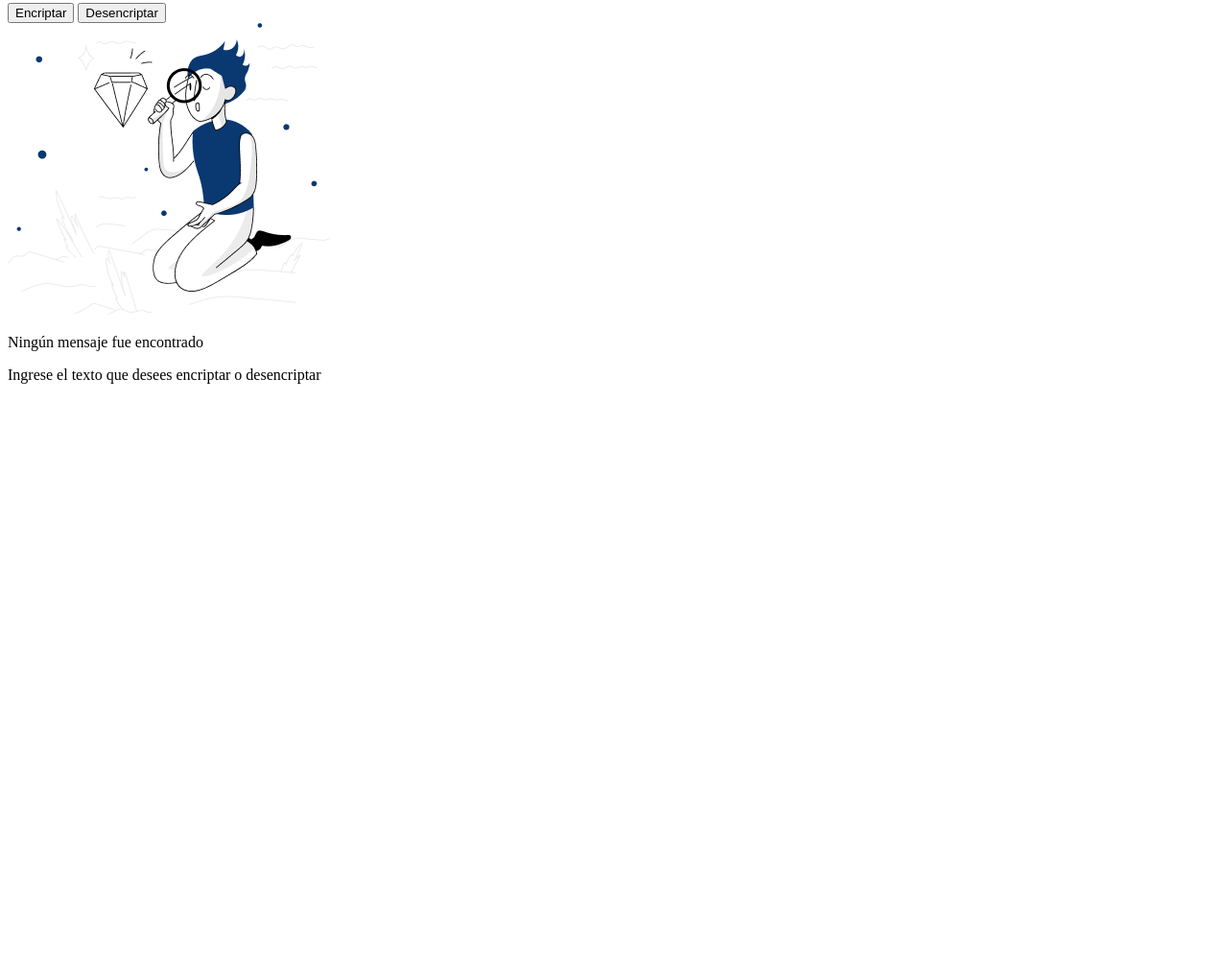
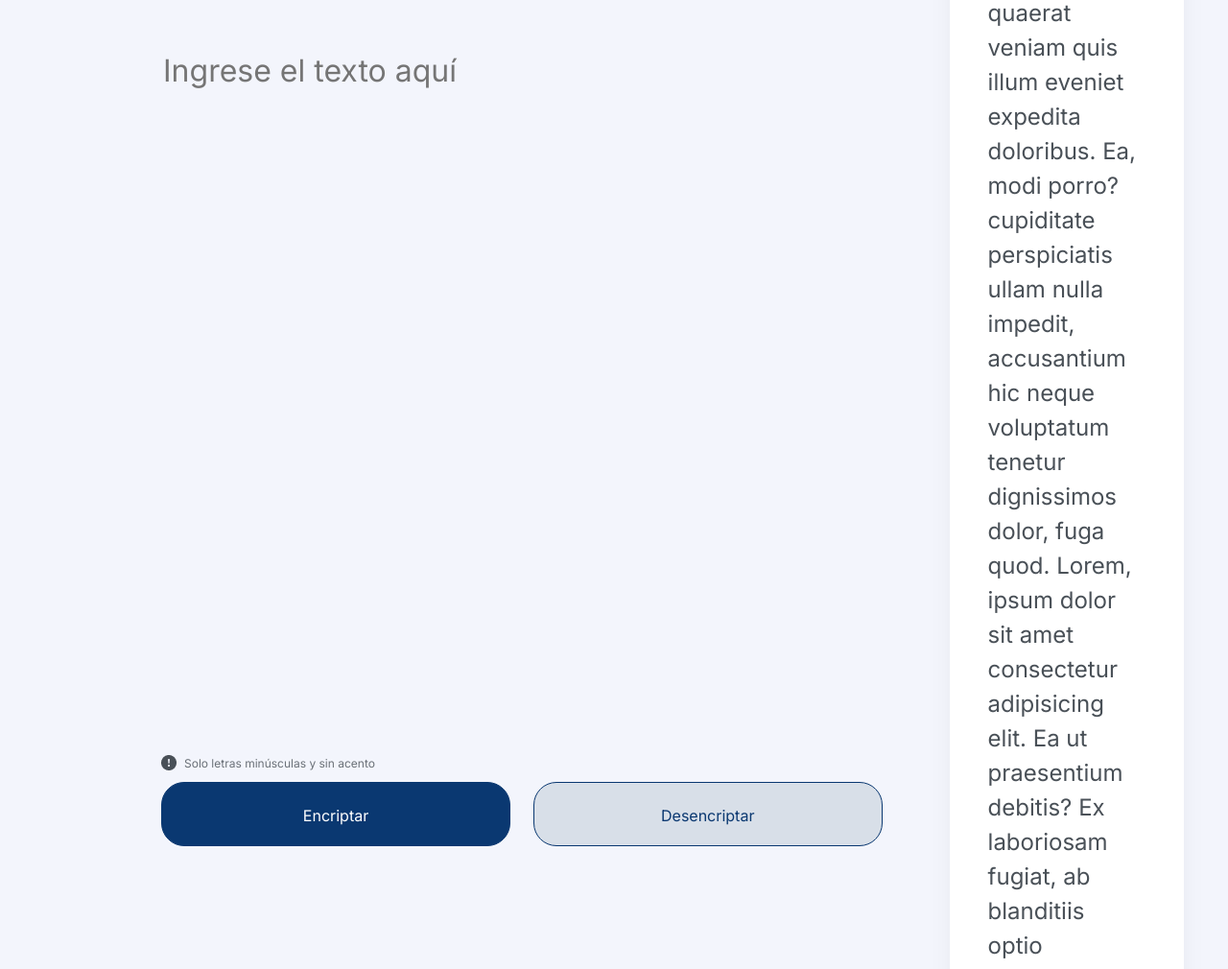
Before and after one commit to Elvis-R-Alfaro/Encriptador-de-Texto, a plain HTML site: page index.html in a window 1280 px wide. Shown: the part 128-1138 px from the top of the page at 96% size. Before the commit the page ends 800 px from the top, so only its background shows below. Drawn offline with Linux system fonts and the light colour scheme.

Commit message:
diseño desktop

```diff
--- a/index.html
+++ b/index.html
@@ -4,24 +4,38 @@
     <meta charset="UTF-8">
     <meta http-equiv="X-UA-Compatible" content="IE=edge">
     <meta name="viewport" content="width=device-width, initial-scale=1.0">
-    <title>Document</title>
+    <link rel="stylesheet" href="style.css">
+    <link href="https://fonts.googleapis.com/css2?family=Inter&display=swap" rel="stylesheet">
+    <title>Encriptador de Texto</title>
 </head>
 <body>
     <main>
+        <div class="contenido">
             <section class="logo">
                 <img src="img/Logo.png" alt="Logo Alura">
             </section>
             <section class="encriptarContenido">
-            <input type="text" name="" id="" placeholder="Ingrese el texto aquí">
-            <p>Solo letras minúsculas y sin acento</p>
-            <input type="button" value="Encriptar">
-            <input type="button" value="Desencriptar">
+                <form action="">
+                    <textarea name="txtTexto" id="txtTexto" cols="43%" rows="15%" placeholder="Ingrese el texto aquí"></textarea>
+                    <div>
+                        <img class="vectorImg" src="img/Vector.png" alt=""><p class="alertaTexto">Solo letras minúsculas y sin acento</p>
+                    </div>
+                    <input type="button" id="btnEncriptar" value="Encriptar">
+                    <input type="button" id="btnDesencriptar" value="Desencriptar">
+                </form>
             </section>
             <section class="desencriptarContenido">
+                <div class="sinCargar">
                     <img src="img/Muñeco.png" alt="Muñeco">
-            <p>Ningún mensaje fue encontrado</p>
-            <p>Ingrese el texto que desees encriptar o desencriptar</p>
+                    <p class="h1Desencriptar">Ningún mensaje fue encontrado</p>
+                    <p class="h2Desencriptar">Ingrese el texto que desees encriptar o desencriptar</p>
+                </div>
+                <div class="conCarga">
+                    <p class="h3Desencriptar">periores quaerat veniam quis illum eveniet expedita doloribus. Ea, modi porro? cupiditate perspiciatis ullam nulla impedit, accusantium hic neque voluptatum tenetur dignissimos dolor, fuga quod. Lorem, ipsum dolor sit amet consectetur adipisicing elit. Ea ut praesentium debitis? Ex laboriosam fugiat, ab blanditiis optio voluptatem in. Alias a nihil modi consequatur tenetur hic ipsum velit voluptatum.</p>
+                    <input id="btnCopiar" type="button" value="Copiar">
+                </div>
             </section>
+        </div>
     </main>
     <footer></footer>
 </body>
--- /dev/null
+++ b/style.css
@@ -0,0 +1,166 @@
+body{
+    max-width: 1440;
+    max-height: 1024px;
+    background: #F3F5FC;
+}
+
+.contenido{
+    display: flex;
+}
+
+.logo{
+    width: 10%;
+    margin: 40px 0 40px 40px;
+}
+
+.encriptarContenido{
+    width: 60%;
+    margin-top: 168px;
+    padding-right: 5%;
+}
+
+#txtTexto{
+    font-family: 'Inter';
+    font-style: normal;
+    font-weight: 400;
+    font-size: 32px;
+    line-height: 150%;
+    color: #0A3871;
+    border: none;
+    background: transparent;
+}
+
+#txtTexto:focus{
+    outline: none;
+}
+
+form > div {
+    display: flex;
+    align-items: center;
+}
+
+.vectorImg{
+    height: 16px;
+    margin: 0 8px 1px 0;
+}
+
+.alertaTexto{
+    font-family: 'Inter';
+    font-style: normal;
+    font-weight: 400;
+    font-size: 12px;
+
+    color: #495057;
+    opacity: 0.8;
+}
+
+#btnEncriptar{
+    width: 48%;
+    height: 67px;
+    padding: 24px;
+    gap: 8px;
+    background: #0A3871;
+    border: 1px solid #0A3871;
+    border-radius: 24px;
+
+    font-family: 'Inter';
+    font-style: normal;
+    font-weight: 400;
+    font-size: 16px;
+    color: #fff;
+}
+
+#btnDesencriptar{
+    width: 48%;
+    height: 67px;
+    padding: 24px;
+    margin: 0 0 0 2.6%;
+    gap: 8px;
+    background: #D8DFE8;
+    border: 1px solid #0A3871;
+    border-radius: 24px;
+
+    font-family: 'Inter';
+    font-style: normal;
+    font-weight: 400;
+    font-size: 16px;
+    color: #0A3871;
+}
+
+.desencriptarContenido{
+    width: 40%;
+    text-align: center;
+
+    background: #fff;
+    box-shadow: 0px 24px 32px -8px rgba(0, 0, 0, 0.08);
+    border-radius: 32px;
+    margin: 40px 3% 40px 0;
+}
+
+.sinCargar{
+    width: 100%;
+    height: 100%;
+    display: flex;
+    flex-direction: column;
+    align-items: center;
+    justify-content: center;
+    display: none;
+}
+
+.desencriptarContenido > div > img{
+    width: 70%;
+}
+
+.h1Desencriptar{
+    font-family: 'Inter';
+    font-style: normal;
+    font-weight: 700;
+    font-size: 24px;
+    line-height: 120%;
+    color: #343A40;
+    margin: 5% 10%;
+}
+
+.h2Desencriptar{
+    font-family: 'Inter';
+    font-style: normal;
+    font-weight: 400;
+    font-size: 16px;
+    line-height: 150%;
+    color: #495057;
+    margin: 0 10%;
+}
+
+.conCargar{
+    width: 100%;
+    height: 100%;
+}
+
+.h3Desencriptar{
+    font-family: 'Inter';
+    font-style: normal;
+    text-align: left;
+    font-weight: 400;
+    font-size: 24px;
+    line-height: 150%;
+    color: #495057;
+    margin: 40px;
+    min-height: 750px;
+}
+
+#btnCopiar{
+    width: 85%;
+    height: 67px;
+    background: #fff;
+    border: 1px solid #0A3871;
+    border-radius: 24px;
+    margin: 0 40px 40px 40px;
+
+    font-family: 'Inter';
+    font-style: normal;
+    font-weight: 400;
+    font-size: 16px;
+    line-height: 19px;
+    text-align: center;
+    color: #0A3871;
+}
```
Also changed, not shown: img/Vector.png (added). Lines whose indentation alone changed are shown as unchanged.
